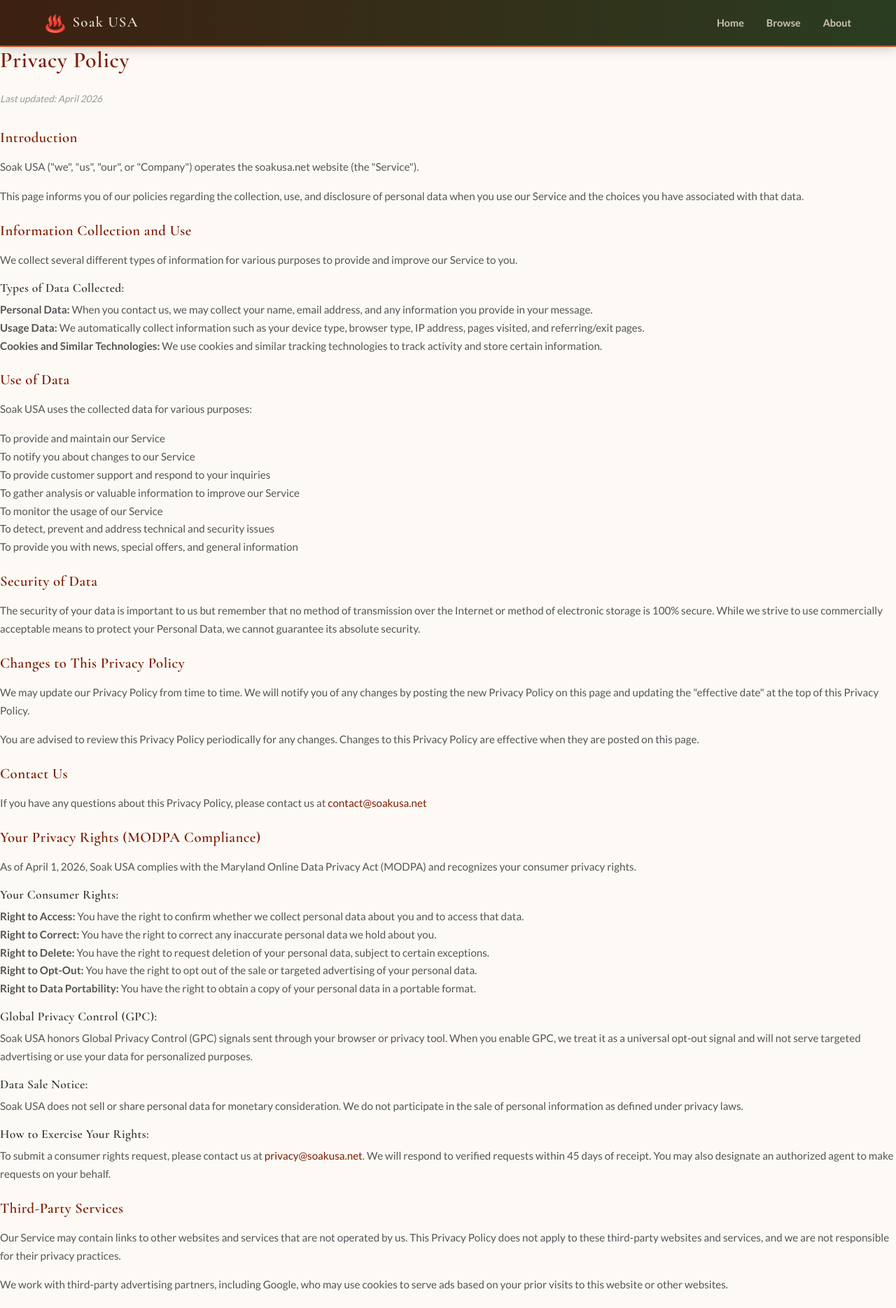
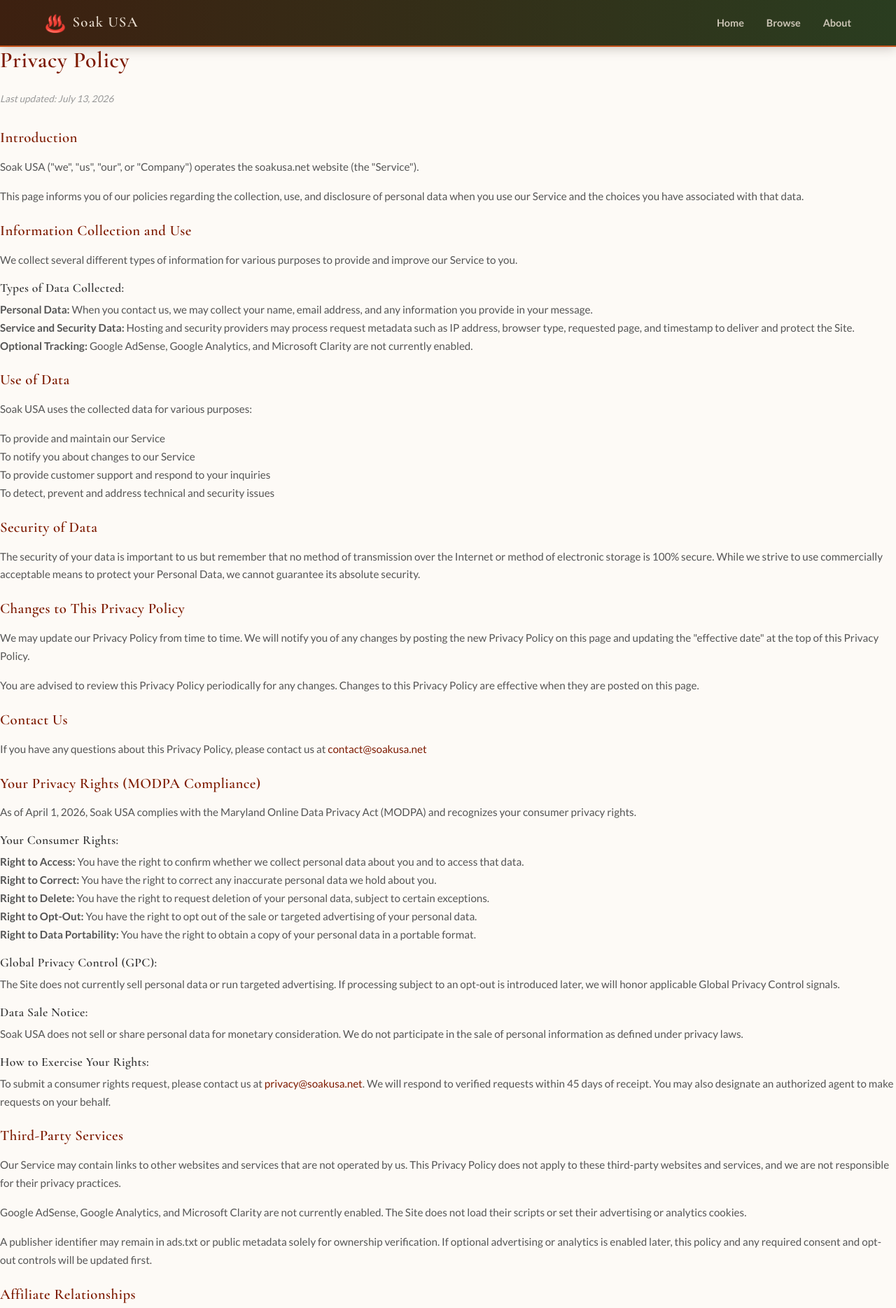
Before and after one commit to raiderj77/soakusa, a Next.js app: page /privacy in a window 1280 px wide. Shown: the top 1869 px of the page at 70% size. Built offline with nearby package versions, Linux system fonts and the light colour scheme.

Commit message:
Disable unapproved tracking and harden privacy (#13)

```diff
--- a/next.config.ts
+++ b/next.config.ts
@@ -32,7 +32,7 @@
           {
             key: "Content-Security-Policy",
             value:
-              "default-src 'self'; script-src 'self' 'unsafe-inline' 'unsafe-eval' pagead2.googlesyndication.com; style-src 'self' 'unsafe-inline'; img-src 'self' data: https:; font-src 'self'; connect-src 'self' https:; frame-src 'self' googlesyndication.com;",
+              "default-src 'self'; script-src 'self' 'unsafe-inline'; style-src 'self' 'unsafe-inline'; img-src 'self' data: https:; font-src 'self' data:; connect-src 'self'; frame-src 'self';",
           },
         ],
       },
--- a/package.json
+++ b/package.json
@@ -5,11 +5,12 @@
   "scripts": {
     "dev": "next dev",
     "build": "next build",
-    "start": "next start"
+    "start": "next start",
+    "test:privacy": "node --test tests/privacy-security.test.mjs"
   },
   "dependencies": {
     "marked": "^18.0.2",
-    "next": "^15.5.14",
+    "next": "15.5.20",
     "react": "^19.0.0",
     "react-dom": "^19.0.0"
   },
--- a/src/app/layout.tsx
+++ b/src/app/layout.tsx
@@ -1,6 +1,4 @@
 import type { Metadata } from 'next';
-import { headers } from 'next/headers';
-import Script from 'next/script';
 import { Cormorant_Garamond, Lato } from 'next/font/google';
 import './globals.css';
 
@@ -34,42 +32,11 @@
   { name: 'Public Boat Ramps', href: 'https://publicboatramps.com' },
 ];
 
-export default async function RootLayout({ children }: { children: React.ReactNode }) {
-  const headersList = await headers()
-  const gpcHeader = headersList.get('sec-gpc') === '1'
-
+export default function RootLayout({ children }: { children: React.ReactNode }) {
   return (
     <html lang="en" className={`${cormorant.variable} ${lato.variable}`}>
       <head>
         <meta name="viewport" content="width=device-width, initial-scale=1" />
-        <Script id="consent-mode" strategy="beforeInteractive">{`
-          window.dataLayer = window.dataLayer || [];
-          function gtag(){dataLayer.push(arguments);}
-          gtag('consent', 'default', {
-            ad_storage: 'denied',
-            ad_user_data: 'denied',
-            ad_personalization: 'denied',
-            analytics_storage: 'denied',
-            functionality_storage: 'denied',
-            personalization_storage: 'denied',
-            security_storage: 'granted',
-            wait_for_update: 500
-          });
-        `}</Script>
-        {/* CMP: Funding Choices auto-loads via AdSense for T1 sites */}
-        {!gpcHeader && (
-          <>
-            <Script src="https://pagead2.googlesyndication.com/pagead/js/adsbygoogle.js?client=ca-pub-7171402107622932" strategy="afterInteractive" />
-            <Script id="microsoft-clarity" strategy="afterInteractive">{`(function(c,l,a,r,i,t,y){c[a]=c[a]||function(){(c[a].q=c[a].q||[]).push(arguments)};t=l.createElement(r);t.async=1;t.src="https://www.clarity.ms/tag/"+i;y=l.getElementsByTagName(r)[0];y.parentNode.insertBefore(t,y);})(window,document,"clarity","script","vsqobt7va0");`}</Script>
-            <Script src="https://www.googletagmanager.com/gtag/js?id=G-SPJKLYCFF6" strategy="afterInteractive" />
-            <Script id="google-analytics" strategy="afterInteractive">
-              {`window.dataLayer = window.dataLayer || []; function gtag(){dataLayer.push(arguments);} gtag('js', new Date()); gtag('config', 'G-SPJKLYCFF6');`}
-            </Script>
-          </>
-        )}
-        <Script id="gpc-client-check" strategy="afterInteractive" dangerouslySetInnerHTML={{
-          __html: `(function(){var g=typeof navigator!=='undefined'&&!!navigator.globalPrivacyControl;var c=document.cookie.indexOf('empire_gpc=1')!==-1;if(g||c){window.dataLayer=window.dataLayer||[];function gtag(){dataLayer.push(arguments);}gtag('consent','update',{ad_storage:'denied',ad_user_data:'denied',ad_personalization:'denied',analytics_storage:'denied',functionality_storage:'denied',personalization_storage:'denied'});}})();`
-        }} />
       </head>
       <body>
         <header style={{ background: 'linear-gradient(to right, #3d2010, #2a3d20)', borderBottom: '2px solid var(--terra)', position: 'sticky', top: 0, zIndex: 1000, boxShadow: '0 2px 16px rgba(42,32,26,0.25)' }}>
--- a/src/app/privacy/page.tsx
+++ b/src/app/privacy/page.tsx
@@ -36,7 +36,7 @@
   return (
     <>
       <h1 style={titleStyles}>Privacy Policy</h1>
-      <div style={lastUpdatedStyles}>Last updated: April 2026</div>
+      <div style={lastUpdatedStyles}>Last updated: July 13, 2026</div>
 
       <section>
         <h2 style={sectionTitleStyles}>Introduction</h2>
@@ -68,14 +68,13 @@
             message.
           </li>
           <li>
-            <strong>Usage Data:</strong> We automatically collect information
-            such as your device type, browser type, IP address, pages visited,
-            and referring/exit pages.
+            <strong>Service and Security Data:</strong> Hosting and security
+            providers may process request metadata such as IP address, browser
+            type, requested page, and timestamp to deliver and protect the Site.
           </li>
           <li>
-            <strong>Cookies and Similar Technologies:</strong> We use cookies and
-            similar tracking technologies to track activity and store certain
-            information.
+            <strong>Optional Tracking:</strong> Google AdSense, Google Analytics,
+            and Microsoft Clarity are not currently enabled.
           </li>
         </ul>
       </section>
@@ -89,10 +88,7 @@
           <li>To provide and maintain our Service</li>
           <li>To notify you about changes to our Service</li>
           <li>To provide customer support and respond to your inquiries</li>
-          <li>To gather analysis or valuable information to improve our Service</li>
-          <li>To monitor the usage of our Service</li>
           <li>To detect, prevent and address technical and security issues</li>
-          <li>To provide you with news, special offers, and general information</li>
         </ul>
       </section>
 
@@ -163,7 +159,7 @@
           Global Privacy Control (GPC):
         </h3>
         <p style={textStyles}>
-          Soak USA honors Global Privacy Control (GPC) signals sent through your browser or privacy tool. When you enable GPC, we treat it as a universal opt-out signal and will not serve targeted advertising or use your data for personalized purposes.
+          The Site does not currently sell personal data or run targeted advertising. If processing subject to an opt-out is introduced later, we will honor applicable Global Privacy Control signals.
         </p>
 
         <h3 style={{ fontSize: "1.1rem", color: "#333", marginTop: "1rem", marginBottom: "0.5rem" }}>
@@ -194,23 +190,15 @@
           their privacy practices.
         </p>
         <p style={textStyles}>
-          We work with third-party advertising partners, including Google, who
-          may use cookies to serve ads based on your prior visits to this
-          website or other websites.
+          Google AdSense, Google Analytics, and Microsoft Clarity are not
+          currently enabled. The Site does not load their scripts or set their
+          advertising or analytics cookies.
         </p>
         <p style={textStyles}>
-          We use Google AdSense to display advertisements. Google may use
-          cookies and similar technologies to serve ads based on your prior
-          visits to our website or other websites. To opt out of personalized
-          advertising, you may visit{" "}
-          <a href="https://ads.google.com/settings" target="_blank" rel="noopener noreferrer" style={{ color: "#7d1a00" }}>
-            Google's Ads Settings
-          </a>{" "}
-          or{" "}
-          <a href="https://optout.aboutads.info" target="_blank" rel="noopener noreferrer" style={{ color: "#7d1a00" }}>
-            optout.aboutads.info
-          </a>
-          .
+          A publisher identifier may remain in ads.txt or public metadata solely
+          for ownership verification. If optional advertising or analytics is
+          enabled later, this policy and any required consent and opt-out
+          controls will be updated first.
         </p>
       </section>
 
```
Also changed, not shown: src/lib/gpc.ts (deleted, +0 -24 lines), src/middleware.ts (deleted, +0 -19 lines), 2 other files (tests, documents, lock files or other folders).
